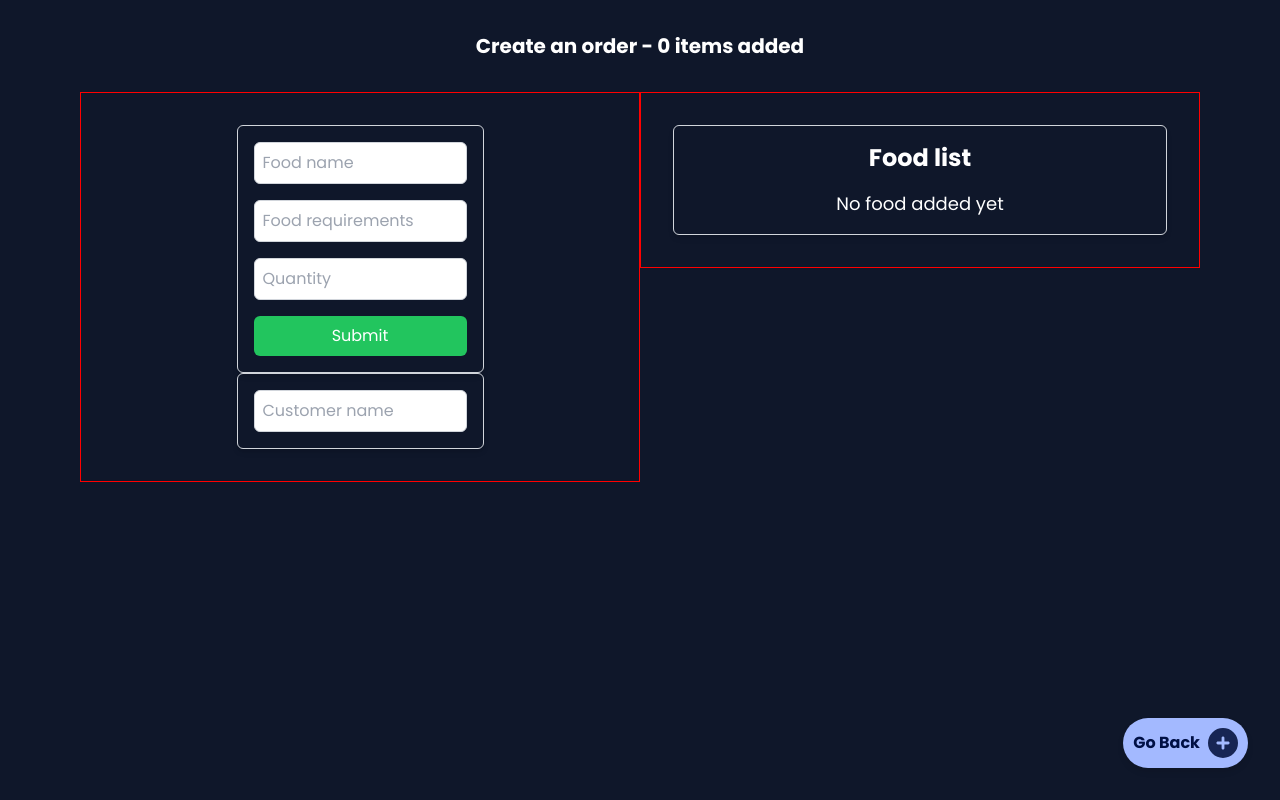
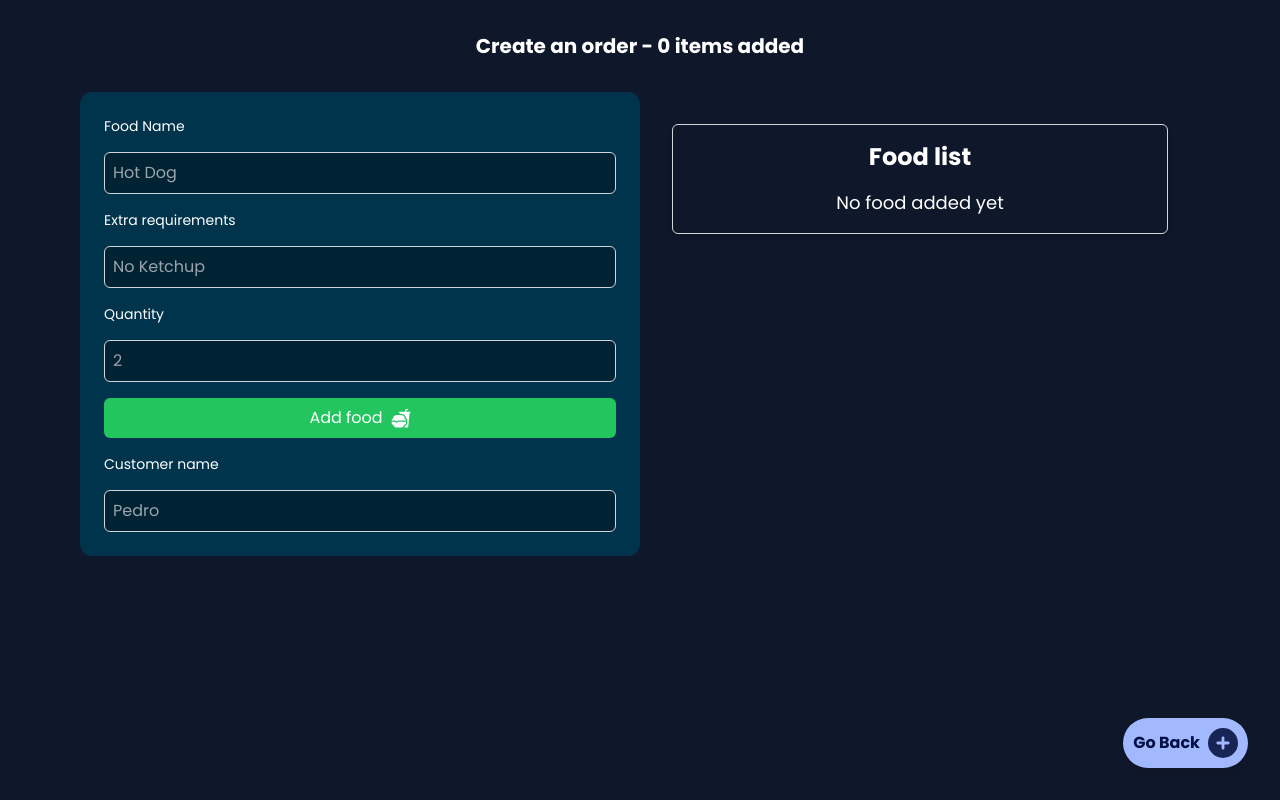
Before and after one commit to Fabrizzio20k/Kitchen-Display-System, a Next.js app: page /create_order in a window 1280 px wide. Built offline with nearby package versions, Linux system fonts and the light colour scheme.

Commit message:
Fix styles

```diff
--- a/src/app/create_order/page.tsx
+++ b/src/app/create_order/page.tsx
@@ -1,11 +1,8 @@
 "use client";
-import { Food } from "@/types/food";
-import { Order } from "@/interfaces/order";
-import { v4 as uuidv4 } from "uuid";
 import { useAppSelector, useAppDispatch } from "@/redux/store/store";
-import { addFood, deleteFood, clearList } from "@/redux/slices/foodSlice";
-import { addOrder } from "@/redux/slices/orderSlice";
+import { deleteFood } from "@/redux/slices/foodSlice";
 import ButtonGoBack from "@/components/buttons/ButtonGoBack";
+import CreateOrderForm from "@/components/CreateOrderForm";
 
 
 export default function CreateOrder() {
@@ -17,72 +14,13 @@ export default function CreateOrder() {
         dispatch(deleteFood(id));
     }
 
-    const handleOrderSubmit = (e: React.FormEvent<HTMLFormElement>) => {
-        e.preventDefault();
-
-        const form = e.currentTarget;
-
-        const formData = new FormData(form);
-
-        const newOrder: Order = {
-            id: uuidv4(),
-            customerName: formData.get("servedBy") as string,
-            foods: foodListState,
-            status: "pending",
-            time: new Date().toLocaleTimeString('en-US', { hour: '2-digit', minute: '2-digit' })
-        };
-
-        dispatch(addOrder(newOrder));
-
-        form.reset();
-        dispatch(clearList());
-    }
-
-    const handleFoodSubmit = (e: React.FormEvent<HTMLFormElement>) => {
-        e.preventDefault();
-        const form = e.currentTarget;
-
-        const formData = new FormData(form);
-
-        let newFood: Food = {
-            id: uuidv4(),
-            name: formData.get("foodName") as string,
-            requirements: formData.get("foodRequirements") as string,
-            quantity: parseInt(formData.get("foodQuantity") as string),
-        };
-        dispatch(addFood(newFood));
-        //form.reset();
-    }
-
     return (
         <div className="flex flex-col h-screen items-center py-8 mx-4 md:mx-10 lg:mx-20 font-poppins text-white relative">
             <ButtonGoBack />
             <h1 className="text-xl font-bold pb-8">Create an order - {foodListState.length} {foodListState.length === 0 || foodListState.length > 1 ? "items" : "item"} added</h1>
             <div className="flex flex-col md:flex-row w-full items-center md:items-start">
-                <div className="flex flex-col w-1/2 p-8 test">
-                    <form onSubmit={handleFoodSubmit} className=" flex flex-col gap-4 w-1/2 mx-auto p-4 border border-gray-300 rounded-md shadow-md">
-                        <input type="text" name="foodName" placeholder="Food name" className="w-full border border-gray-300 rounded-md p-2" />
-                        <input type="text" name="foodRequirements" placeholder="Food requirements" className="w-full border border-gray-300 rounded-md p-2" />
-                        <input type="number" name="foodQuantity" placeholder="Quantity" className="w-full border border-gray-300 rounded-md p-2" />
-                        <button type="submit" className=" bg-green-500 text-white rounded-md p-2">Submit</button>
-                    </form>
-                    <div className="flex flex-col items-center w-1/2 mx-auto">
-                        <form onSubmit={handleOrderSubmit} className="flex flex-col gap-4 w-full mx-auto p-4 border border-gray-300 rounded-md shadow-md">
-                            <input type="text" name="servedBy" placeholder="Customer name" className="w-full border border-gray-300 rounded-md p-2" />
-                            {foodListState.length > 0 && (
-                                <div className="flex flex-row items-center justify-center space-x-4">
-                                    <button className="bg-blue-500 text-white rounded-md p-2 mt-4" onClick={() => dispatch(clearList())}>
-                                        Clear food list
-                                    </button>
-                                    <button className="bg-blue-500 text-white rounded-md p-2 mt-4">
-                                        Submit new order
-                                    </button>
-                                </div>
-                            )}
-                        </form>
-                    </div>
-                </div>
-                <div className="flex flex-col w-1/2 p-8 test">
+                <CreateOrderForm />
+                <div className="flex flex-col w-1/2 p-8">
                     <div className="w-full mx-auto p-4 border border-gray-300 rounded-md shadow-md">
                         <h2 className="text-2xl font-bold text-center">
                             Food list
--- /dev/null
+++ b/src/components/CreateOrderForm.tsx
@@ -0,0 +1,85 @@
+import { v4 as uuidv4 } from "uuid";
+import { addFood, clearList } from "@/redux/slices/foodSlice";
+import { addOrder } from "@/redux/slices/orderSlice";
+import { Order } from "@/interfaces/order";
+import { Food } from "@/types/food";
+import { useAppSelector, useAppDispatch } from "@/redux/store/store";
+import { IoFastFoodSharp } from "react-icons/io5";
+import { ButtonOptions } from "@/components/buttons/ButtonOptions";
+
+export default function CreateOrderForm() {
+
+    const foodListState = useAppSelector((state) => state.food.foodList);
+    const dispatch = useAppDispatch();
+
+    const handleOrderSubmit = (e: React.FormEvent<HTMLFormElement>) => {
+        e.preventDefault();
+
+        const form = e.currentTarget;
+
+        const formData = new FormData(form);
+
+        const newOrder: Order = {
+            id: uuidv4(),
+            customerName: formData.get("servedBy") as string,
+            foods: foodListState,
+            status: "pending",
+            time: new Date().toLocaleTimeString('en-US', { hour: '2-digit', minute: '2-digit' })
+        };
+
+        dispatch(addOrder(newOrder));
+
+        form.reset();
+        dispatch(clearList());
+    }
+
+    const handleFoodSubmit = (e: React.FormEvent<HTMLFormElement>) => {
+        e.preventDefault();
+        const form = e.currentTarget;
+
+        const formData = new FormData(form);
+
+        let newFood: Food = {
+            id: uuidv4(),
+            name: formData.get("foodName") as string,
+            requirements: formData.get("foodRequirements") as string,
+            quantity: parseInt(formData.get("foodQuantity") as string),
+        };
+        dispatch(addFood(newFood));
+        //form.reset();
+    }
+
+    return (
+        <div className="flex flex-col w-full md:w-1/2 p-4 bg-mainBlue-700 rounded-xl">
+            <form onSubmit={handleFoodSubmit} className=" flex flex-col gap-4 w-full p-2">
+                <label htmlFor="foodName" className="text-sm">Food Name</label>
+                <input type="text" name="foodName" placeholder="Hot Dog" className="bg-mainBlue-800 w-full border border-gray-300 rounded-md p-2 text-white" />
+                <label htmlFor="foodName" className="text-sm">Extra requirements</label>
+                <input type="text" name="foodRequirements" placeholder="No Ketchup" className="bg-mainBlue-800 w-full border border-gray-300 rounded-md p-2 text-white" />
+                <label htmlFor="foodName" className="text-sm">Quantity</label>
+                <input type="number" name="foodQuantity" placeholder="2" className="bg-mainBlue-800 w-full border border-gray-300 rounded-md p-2 text-white" />
+                <button type="submit" className=" bg-green-500 text-white rounded-md p-2 flex flex-row justify-center items-center space-x-2">
+                    <h3>Add food</h3>
+                    <IoFastFoodSharp size={20} />
+                </button>
+            </form>
+
+            <div className="flex flex-col items-center">
+                <form onSubmit={handleOrderSubmit} className="flex flex-col gap-4 w-full p-2">
+                    <label htmlFor="foodName" className="text-sm">Customer name</label>
+                    <input type="text" name="servedBy" placeholder="Pedro" className="bg-mainBlue-800 w-full border border-gray-300 rounded-md p-2 text-white" />
+                    {foodListState.length > 0 && (
+                        <div className="flex flex-row items-center justify-center space-x-4">
+                            <ButtonOptions color="#008BCC" textColor="#fff" hoverColor="#002333" onClick={() => dispatch(clearList())}>
+                                Clear food list
+                            </ButtonOptions>
+                            <ButtonOptions color="#22C55E" textColor="#fff" hoverColor="#15803D">
+                                Submit new order
+                            </ButtonOptions>
+                        </div>
+                    )}
+                </form>
+            </div>
+        </div>
+    );
+}
--- a/tailwind.config.ts
+++ b/tailwind.config.ts
@@ -16,6 +16,35 @@ const config: Config = {
       fontFamily: {
         poppins: ['Poppins', 'sans-serif'],
       },
+      colors: {
+        "mainBlue": {
+          50: "#DBF4FF",
+          100: "#B3E7FF",
+          200: "#66CFFF",
+          300: "#1AB6FF",
+          400: "#008BCC",
+          500: "#005780",
+          600: "#004666",
+          700: "#00344D",
+          800: "#002333",
+          900: "#001119",
+          950: "#000A0F"
+        },
+        'mainBlue2': {
+          '50': '#eef7ff',
+          '100': '#dcefff',
+          '200': '#b2dfff',
+          '300': '#6dc6ff',
+          '400': '#20aaff',
+          '500': '#008eff',
+          '600': '#0070df',
+          '700': '#0058b4',
+          '800': '#004b95',
+          '900': '#003d7a',
+          '950': '#001124',
+        },
+
+      },
     },
   },
   plugins: [],
```
Also changed, not shown: src/components/buttons/ButtonCreateOrderComponent.tsx (indentation only).
